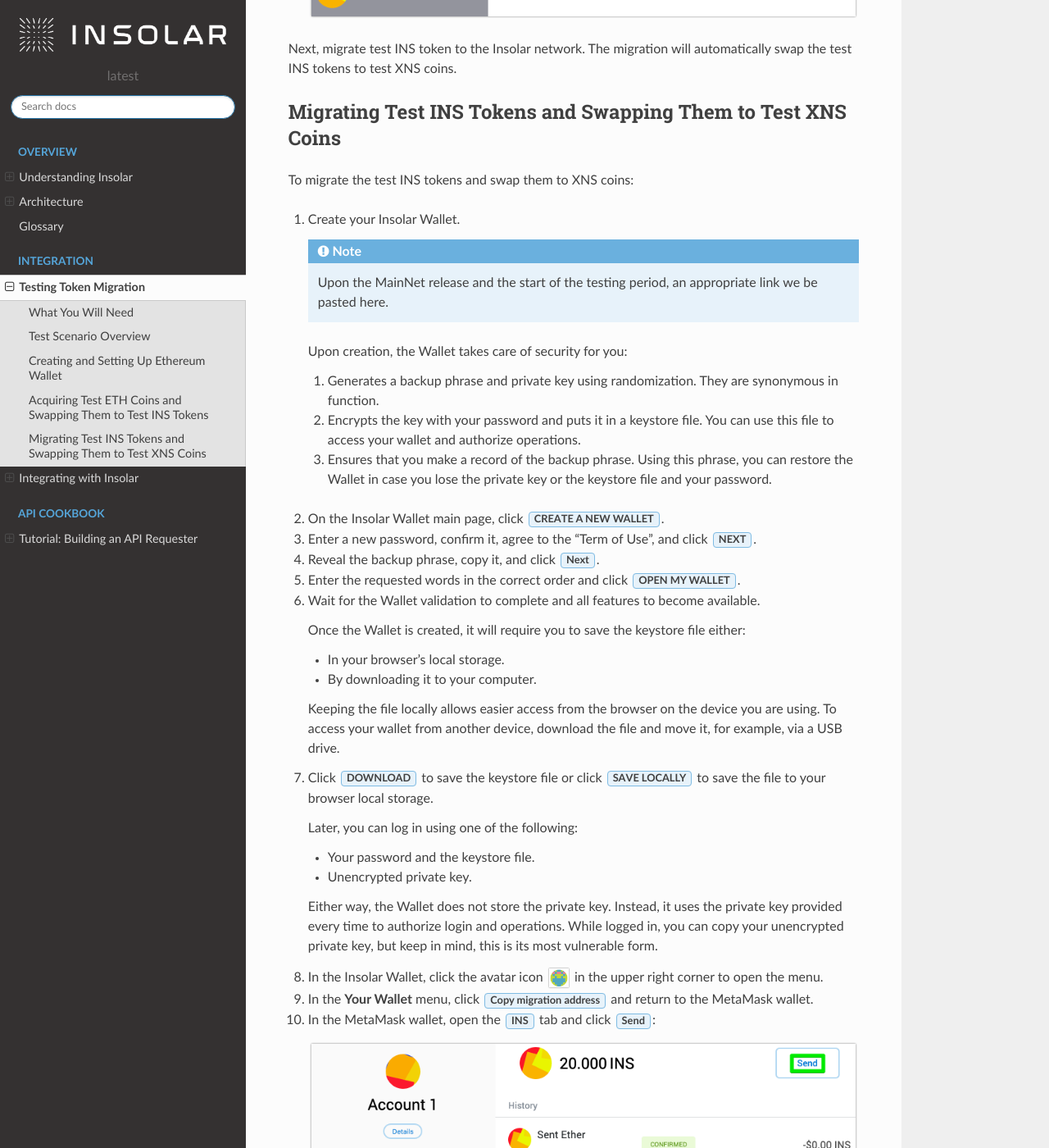
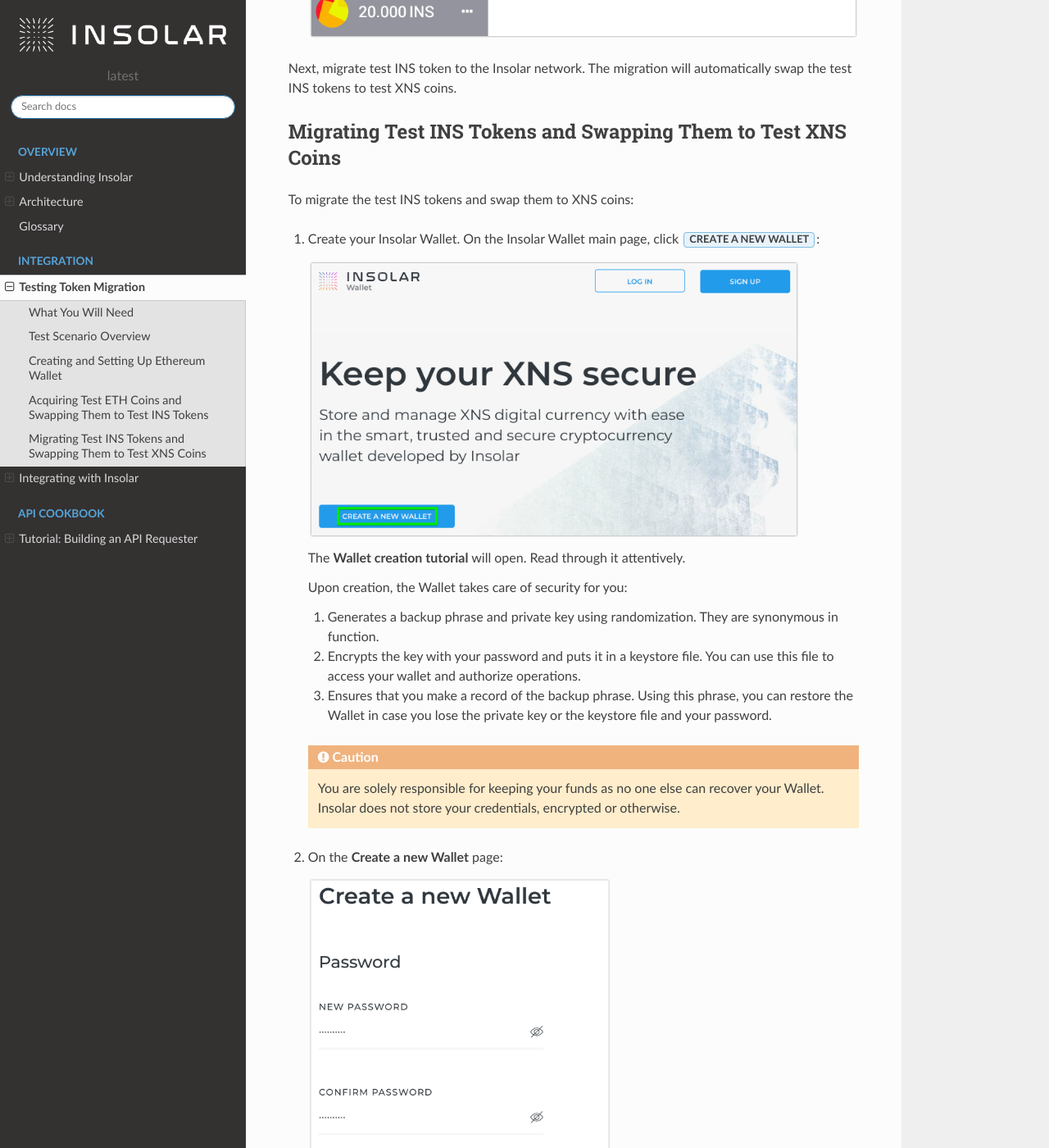
Before and after one commit to sofiayem/rtd-doc-tests, a Sphinx documentation site: the page built from docs/source/migration-test.rst, in a window 1280 px wide and 1400 px high, scrolled down 10746 px. Shown: the whole window at 82% size. Built offline with Sphinx 7.4.7 and the Read the Docs theme 2.0.0, drawn with Linux system fonts in a browser that asks for light colours; some of the changed text lies outside the part shown.

Commit message:
migration upds: ins wallet screens

```diff
--- a/docs/source/migration-test.rst
+++ b/docs/source/migration-test.rst
@@ -211,9 +211,12 @@
 
 To migrate the test INS tokens and swap them to XNS coins:
 
-#. Create your Insolar Wallet.
+#. Create your Insolar Wallet. On the Insolar Wallet main page, click :guilabel:`CREATE A NEW WALLET`:
 
-   .. note:: Upon the MainNet release and the start of the testing period, an appropriate link we be pasted here.
+   .. image:: imgs/create-ins-wallet.png
+      :width: 600px
+
+   The **Wallet creation tutorial** will open. Read through it attentively.
 
    Upon creation, the Wallet takes care of security for you:
 
@@ -221,35 +224,77 @@
    #. Encrypts the key with your password and puts it in a keystore file. You can use this file to access your wallet and authorize operations.
    #. Ensures that you make a record of the backup phrase. Using this phrase, you can restore the Wallet in case you lose the private key or the keystore file and your password.
 
-#. On the Insolar Wallet main page, click :guilabel:`CREATE A NEW WALLET`.
-#. Enter a new password, confirm it, agree to the "Term of Use", and click :guilabel:`NEXT`.
-#. Reveal the backup phrase, copy it, and click :guilabel:`Next`.
-#. Enter the requested words in the correct order and click :guilabel:`OPEN MY WALLET`.
-#. Wait for the Wallet validation to complete and all features to become available.
+   .. caution:: You are solely responsible for keeping your funds as no one else can recover your Wallet. Insolar does not store your credentials, encrypted or otherwise.
 
-   Once the Wallet is created, it will require you to save the keystore file either:
+#. On the **Create a new Wallet** page:
 
-   * In your browser’s local storage.
-   * By downloading it to your computer.
+   .. image:: imgs/ins-wallet-password.png
+      :width: 370px
 
-   Keeping the file locally allows easier access from the browser on the device you are using.
-   To access your wallet from another device, download the file and move it, for example, via a USB drive.
+   #. Enter a new password. It should be at least 8 characters long and contain a mix of numbers, uppercase, and lowercase letters.
+   #. Re-enter the password to confirm it.
+   #. Agree to the "Term of Use".
+   #. Allow anonymous data collection to improve the service.
+   #. Click :guilabel:`NEXT`.
 
-#. Click :guilabel:`DOWNLOAD` to save the keystore file or click :guilabel:`SAVE LOCALLY` to save the file to your browser local storage.
+#. On the next scren, click :guilabel:`REVEAL TEXT` to see the backup phrase:
+
+   .. image:: imgs/ins-reveal-phrase.png
+      :width: 450px
+
+   The secret backup phrase is a series of words that store all the information needed to recover Insolar Wallet. The backup phrase and private key are synonymous in function.
+
+   .. warning:: Never disclose your backup phrase (or private key).
+
+   .. tip::
+
+      Security tips:
+
+      * Store the backup phrase in a password manager.
+      * Write the phrase down on several pieces of paper and store them in different locations.
+      * Memorize the phrase.
+
+   Once you have secured the backup phrase, click :guilabel:`NEXT`.
+
+#. On the next screen, enter the requested words in the correct order and click :guilabel:`OPEN MY WALLET`:
+
+   .. image:: imgs/ins-word-order.png
+      :width: 350px
+
+#. Wait for the Wallet validation to complete and all features to become available:
+
+   .. image:: imgs/one-more-thing.png
+      :width: 400px
+
+#. Once the Wallet is created, receive congratulations from Insolar:
+
+   .. image:: imgs/ins-congrats.png
+      :width: 400px
+
+   And save the keystore file in one of the following ways:
+
+   * Click :guilabel:`SAVE LOCALLY` to save it to your browser’s local storage. Keeping the file locally allows easier access from the browser on the device you are using.
+   * Click :guilabel:`DOWNLOAD` to save it to your computer. In this case, you can move it to another device via, for example, a USB drive.
 
    Later, you can log in using one of the following:
 
-   * Your password and the keystore file.
+   * (Recommended) Your password and the keystore file.
    * Unencrypted private key.
 
    Either way, the Wallet does not store the private key. Instead, it uses the private key provided every time to authorize login and operations. While logged in, you can copy your unencrypted private key, but keep in mind, this is its most vulnerable form.
 
-#. In the Insolar Wallet, click the avatar icon |avatar-icon| in the upper right corner to open the menu.
+#. In the Insolar Wallet, click the avatar icon |avatar-icon| in the upper right corner to open the menu:
 
    .. |avatar-icon| image:: imgs/avatar-icon.png
       :width: 30px
 
-#. In the **Your Wallet** menu, click :guilabel:`Copy migration address` and return to the MetaMask wallet.
+   .. image:: imgs/right-menu.png
+      :width: 200px
+
+   In the menu, click :guilabel:`Copy migration address`.
+
+   After that, return to the MetaMask wallet.
+
 #. In the MetaMask wallet, open the :guilabel:`INS` tab and click :guilabel:`Send`:
 
    .. image:: imgs/meta-send-ins.png
@@ -274,6 +319,11 @@
    .. image:: imgs/confirm-send-to-mig-addr.png
       :width: 300px
 
-   Once the transaction is processed by the Ropsten test network, your test XNS coins will appear in the Insolar Wallet. The migration process might take some time.
+   The migration process may take some time.
+
+#. Once the transaction is processed by the Ropsten test network, your test XNS coins will appear in the Insolar Wallet:
+
+   .. image:: imgs/ins-tokens-hold.png
+      :width: 300px
 
 This concludes the migration test.
```
Also changed, not shown: other parts of docs/source/migration-test.rst (+1 -1 lines), docs/source/imgs/avatar-icon.png, docs/source/imgs/create-ins-wallet.png (added), docs/source/imgs/ins-congrats.png (added), docs/source/imgs/ins-reveal-phrase.png (added), docs/source/imgs/ins-tokens-hold.png (added), docs/source/imgs/ins-wallet-password.png (added), docs/source/imgs/ins-word-order.png (added), docs/source/imgs/metamask-start.png (added), docs/source/imgs/one-more-thing.png (added), docs/source/imgs/right-menu.png (added).
